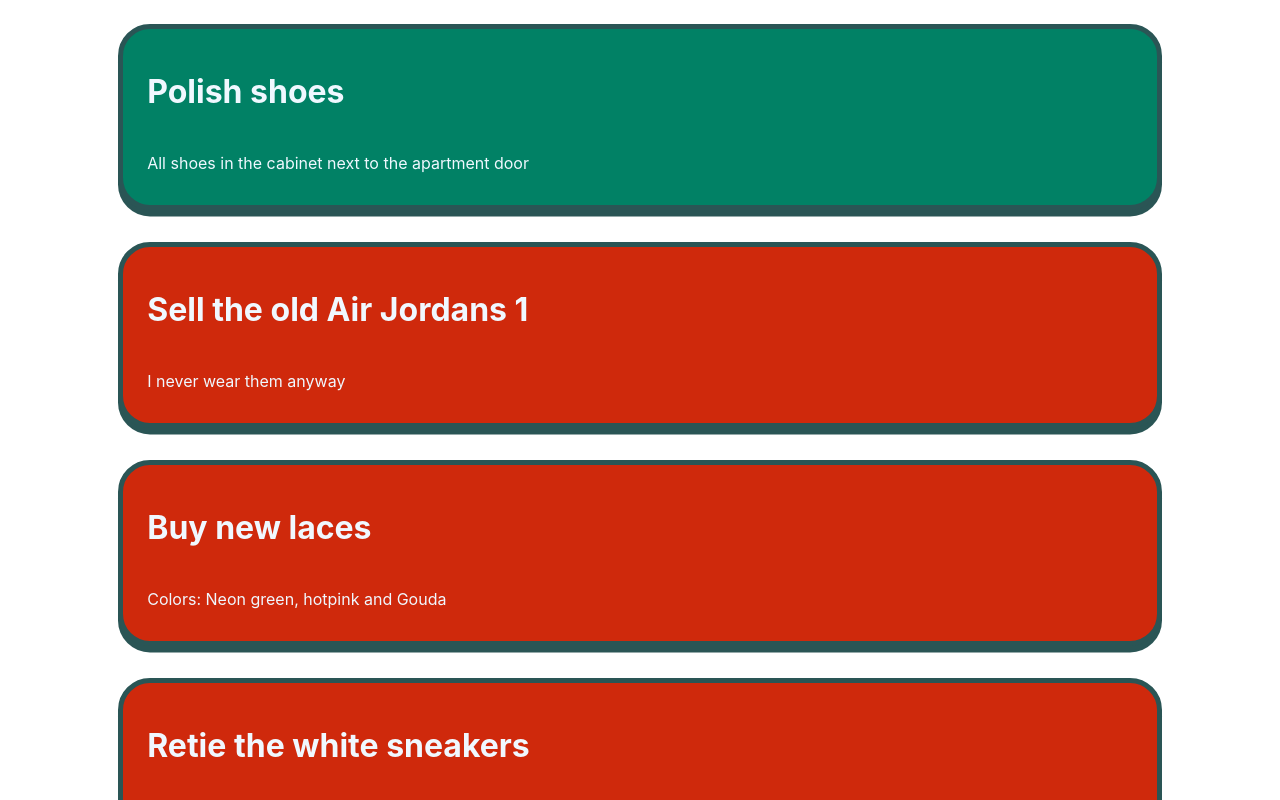
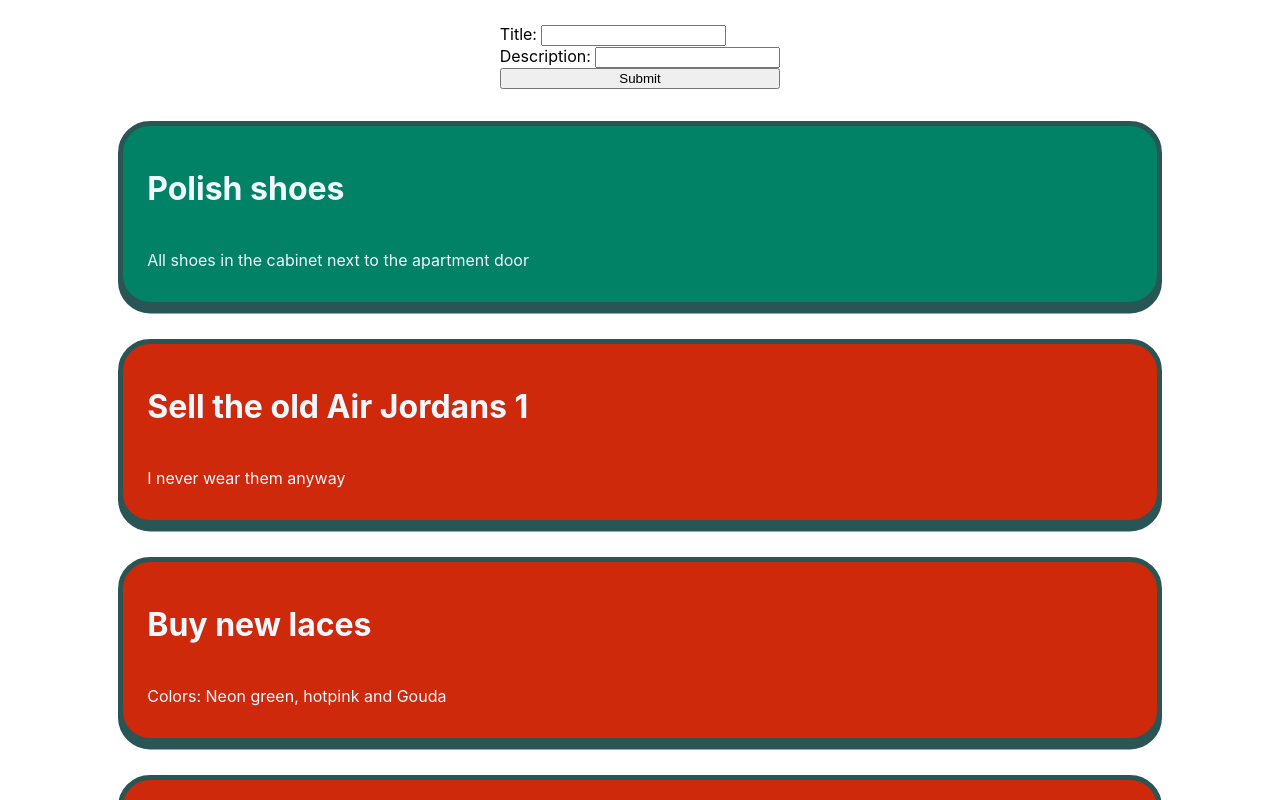
Before and after one commit to marwinburesch/toshoe, a React (Vite) app: page / in a window 1280 px wide. Shown: the top 800 px of the page. Built offline with nearby package versions, Linux system fonts and the light colour scheme.

Commit message:
Add Form to App

```diff
--- a/src/app/App.tsx
+++ b/src/app/App.tsx
@@ -1,10 +1,12 @@
 import React from 'react';
 import Todo from './components/Todo/Todo';
 import styles from './App.module.css';
+import Form from './components/Form/Form';
 
 function App(): JSX.Element {
   return (
     <div className={styles.appContainer}>
+      <Form />
       <Todo
         title="Polish shoes"
         description="All shoes in the cabinet next to the apartment door"
```
